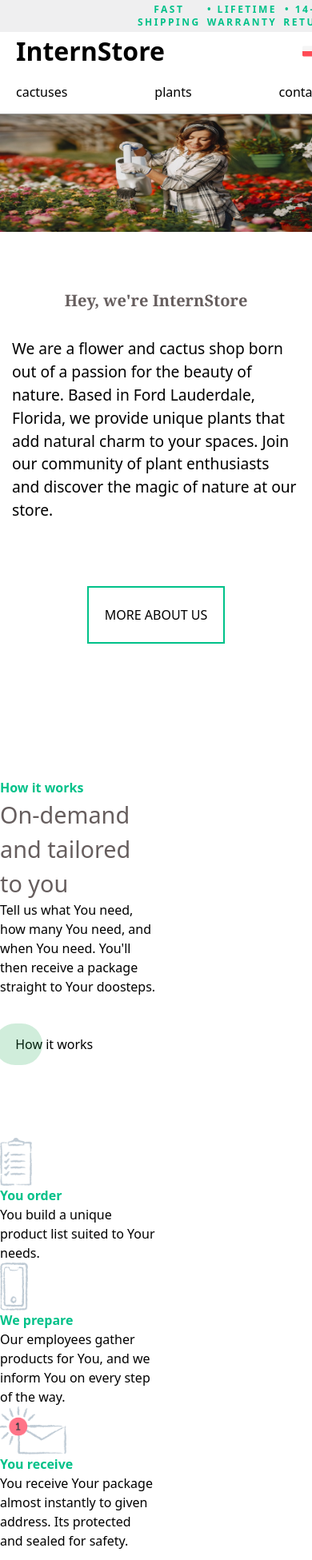
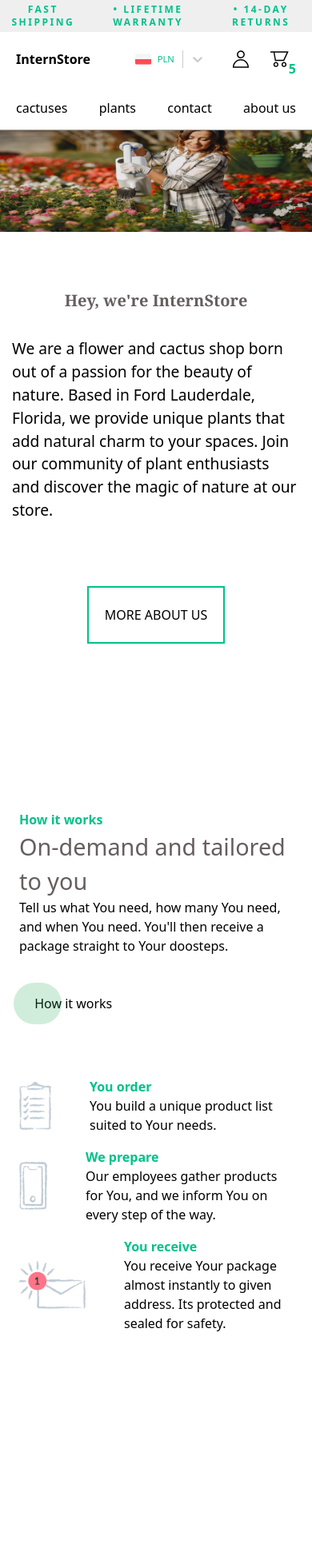
Before and after one commit to Novacci/intern-store, a Next.js app: page / in a window 390 px wide. Shown: the top 1951 px of the page at 80% size. Built offline with nearby package versions, Linux system fonts and the light colour scheme.

Commit message:
Made adjustments in 5 components to make main page fully responsive on all devices

```diff
--- a/components/BotBar.tsx
+++ b/components/BotBar.tsx
@@ -2,32 +2,31 @@ import Link from 'next/link';
 
 export default function BotBar() {
   return (
-    <div className="flex justify-between items-center h-[55px] px-5 py-0 border-b-[#9e9e9e] border-b border-solid;">
+    <div className="flex max-w-[900px] min-w-[360px] justify-between items-center h-[55px] px-5 py-0 border-b-[#9e9e9e] border-b border-solid">
       <Link
         href="/cactuses"
-        className="no-underline text-[black] hover:opacity-50 hover:transition-opacity hover:duration-[0.5s] hover:ease-[ease];
-  font-family: itc-avant-garde-gothic-pro, sans-serif;"
+        className="no-underline text-[black] hover:opacity-50 hover:transition-opacity hover:duration-[0.5s] hover:ease-[ease]
+  font-family: itc-avant-garde-gothic-pro, sans-serif"
       >
         <span>cactuses</span>
       </Link>
       <Link
         href="/plants"
-        className="no-underline text-[black] hover:opacity-50 hover:transition-opacity hover:duration-[0.5s] hover:ease-[ease];
-  font-family: itc-avant-garde-gothic-pro, sans-serif;"
+        className="no-underline text-[black] hover:opacity-50 hover:transition-opacity hover:duration-[0.5s] hover:ease-[ease]
+  font-family: itc-avant-garde-gothic-pro, sans-serif"
       >
         <span>plants</span>
       </Link>
       <Link
         href="/contact"
-        className="no-underline text-[black] hover:opacity-50 hover:transition-opacity hover:duration-[0.5s] hover:ease-[ease];
-  font-family: itc-avant-garde-gothic-pro, sans-serif;"
+        className="no-underline text-[black] hover:opacity-50 hover:transition-opacity hover:duration-[0.5s] hover:ease-[ease]
+  font-family: itc-avant-garde-gothic-pro, sans-serif"
       >
         <span>contact</span>
       </Link>
       <Link
         href="/about"
-        className="no-underline text-[black] hover:opacity-50 hover:transition-opacity hover:duration-[0.5s] hover:ease-[ease];
-  font-family: itc-avant-garde-gothic-pro, sans-serif;"
+        className="no-underline text-[black] hover:opacity-50 hover:transition-opacity hover:duration-[0.5s] hover:ease-[ease] font-family: itc-avant-garde-gothic-pro, sans-serif"
       >
         <span>about us</span>
       </Link>
--- a/components/HowItWorks.tsx
+++ b/components/HowItWorks.tsx
@@ -9,15 +9,15 @@ import { motion } from 'framer-motion';
 export default function HowItWorks() {
   return (
     <>
-      <div className="flex flex-col font-family: itc-avant-garde-gothic-pro, sans-serif">
-        <div className="flex flex-col gap-12 w-6/12 h-[450px]">
+      <div className="flex flex-col gap-16 font-family: itc-avant-garde-gothic-pro, sans-serif p-6 md:flex-row">
+        <div className="flex my-4 flex-col gap-12 ">
           <div>
             <h3 className="text-[rgb(0,193,137)] mt-0 font-bold">
               How it works
             </h3>
-            <h2 className="text-[1.8rem] text-[rgb(64,54,54)] opacity-80">
+            <h4 className="text-[1.8rem] text-[rgb(64,54,54)] opacity-80">
               On-demand and tailored to you
-            </h2>
+            </h4>
             <span>
               Tell us what You need, how many You need, and when You need.
               You'll then receive a package straight to Your doosteps.
@@ -31,29 +31,32 @@ export default function HowItWorks() {
             </div>
           </div>
         </div>
-        <div className="flex flex-col justify-between w-6/12 h-[450px]">
-          <div>
-            <div>
+        <div className="flex flex-col justify-between gap-4">
+          <div className="flex gap-12 items-center">
             <Image height={60} src={stageOne} alt="stageOne" />
-            </div>
+            <div className="flex flex-col">
               <h3 className="text-[rgb(0,193,137)] m-0 font-bold">You order</h3>
               <span>You build a unique product list suited to Your needs.</span>
             </div>
-          <div>
-            <div>
+          </div>
+          <div className="flex gap-12 items-center">
             <Image height={60} src={stageTwo} alt="stageTwo" />
-            </div>
-            <h3 className="text-[rgb(0,193,137)] m-0 font-bold">We prepare</h3>
+            <div className="flex flex-col ">
+              <h3 className="text-[rgb(0,193,137)] m-0 font-bold">
+                We prepare
+              </h3>
               <span>
-              Our employees gather products for You, and we inform You on every
-              step of the way.
+                Our employees gather products for You, and we inform You on
+                every step of the way.
               </span>
             </div>
-          <div>
-            <div>
+          </div>
+          <div className="flex gap-12 items-center">
             <Image height={60} src={stageThree} alt="stageThree" />
-            </div>
-            <h3 className="text-[rgb(0,193,137)] m-0 font-bold">You receive</h3>
+            <div className="flex flex-col ">
+              <h3 className="text-[rgb(0,193,137)] m-0 font-bold">
+                You receive
+              </h3>
               <span>
                 You receive Your package almost instantly to given address. Its
                 protected and sealed for safety.
@@ -61,6 +64,7 @@ export default function HowItWorks() {
             </div>
           </div>
         </div>
+      </div>
     </>
   );
 }
--- a/components/MidBar.tsx
+++ b/components/MidBar.tsx
@@ -8,15 +8,15 @@ import { motion } from 'framer-motion';
 
 export default function MidBar() {
   return (
-    <div className="flex justify-between px-5 py-2.5;">
+    <div className="flex items-center justify-between px-5 py-2.5 max-w-[900px] min-w-[360px]">
       <motion.div
         initial={{ opacity: 0, scale: 0.5 }}
         animate={{ opacity: 1, scale: 1 }}
         transition={{ duration: 0.5 }}
       >
         <Link
-          className="no-underline text-[black] text-[2rem] font-semibold
-  font-sans"
+          className="no-underline text-[black] text-[1rem] font-bold
+  font-sans sm:text-[2rem]"
           href="/"
         >
           InternStore
--- a/components/Navbar.tsx
+++ b/components/Navbar.tsx
@@ -5,7 +5,7 @@ import BotBar from './BotBar';
 
 export default function Navbar() {
   return (
-    <nav className="fixed bg-[white] z-[2] flex flex-col">
+    <nav className="fixed w-full bg-[white] z-[2] flex flex-col">
       <TopBar />
       <MidBar />
       <BotBar />
--- a/components/TopBar.tsx
+++ b/components/TopBar.tsx
@@ -1,6 +1,6 @@
 export default function TopBar() {
   return (
-    <div className="flex w-full justify-center items-center bg-[#efeff0] px-[10.5rem] py-3.5 h-10 text-center text-xs lg:text-lg">
+    <div className="flex max-w-[900px] justify-center items-center bg-[#efeff0] py-3.5 h-10 text-center text-xs lg:text-lg">
       <span
         className="text-[#00c189] uppercase font-semibold tracking-[2.5px] mx-1 my-0;
   font-family: itc-avant-garde-gothic-pro, sans-serif;"
```
Lines whose indentation alone changed are shown as unchanged.
